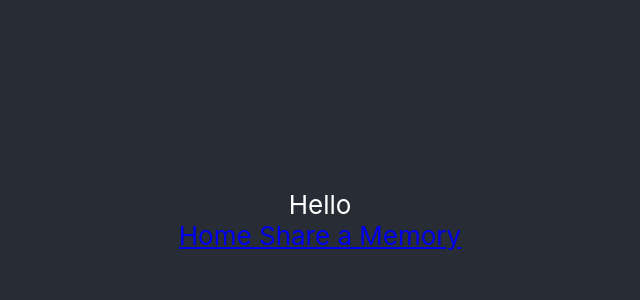
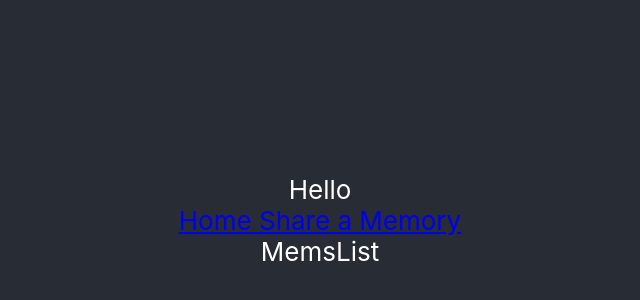
Before and after one commit to amandaphail/VisualizeAMemory, a React (Create React App) app: page / in a window 1280 px wide. Shown: the part 180-480 px from the top of the page, without its empty margins (320-960 px from the left). Built offline with nearby package versions, Linux system fonts and the light colour scheme.

Commit message:
import components

```diff
--- a/src/App.js
+++ b/src/App.js
@@ -1,7 +1,7 @@
 import "./App.css";
 import Navbar from "./components/Navbar";
 import { Route } from "react-router-dom";
-import Memories from "./components/Memories";
+import MemoriesList from "./components/MemoriesList";
 import Form from "./components/Form";
 // import Guide from "./components/Guide";
 
@@ -12,7 +12,7 @@ function App() {
         Hello
         <Navbar />
         <Route exact path="/">
-          <Memories />
+          <MemoriesList />
         </Route>
         <Route path="/new">
           <Form />
--- a/src/components/Form.jsx
+++ b/src/components/Form.jsx
@@ -3,7 +3,7 @@ import React from 'react'
 export default function Form() {
     return (
         <div>
-
+            Form
         </div>
     )
 }
--- a/src/components/Memories.jsx
+++ b/src/components/Memories.jsx
@@ -3,7 +3,7 @@ import React from 'react'
 export default function Memories() {
     return (
         <div>
-
+            Mems
         </div>
     )
 }
--- a/src/components/MemoriesList.jsx
+++ b/src/components/MemoriesList.jsx
@@ -3,7 +3,7 @@ import React from 'react'
 export default function MemoriesList() {
     return (
         <div>
-
+            MemsList
         </div>
     )
 }
```
